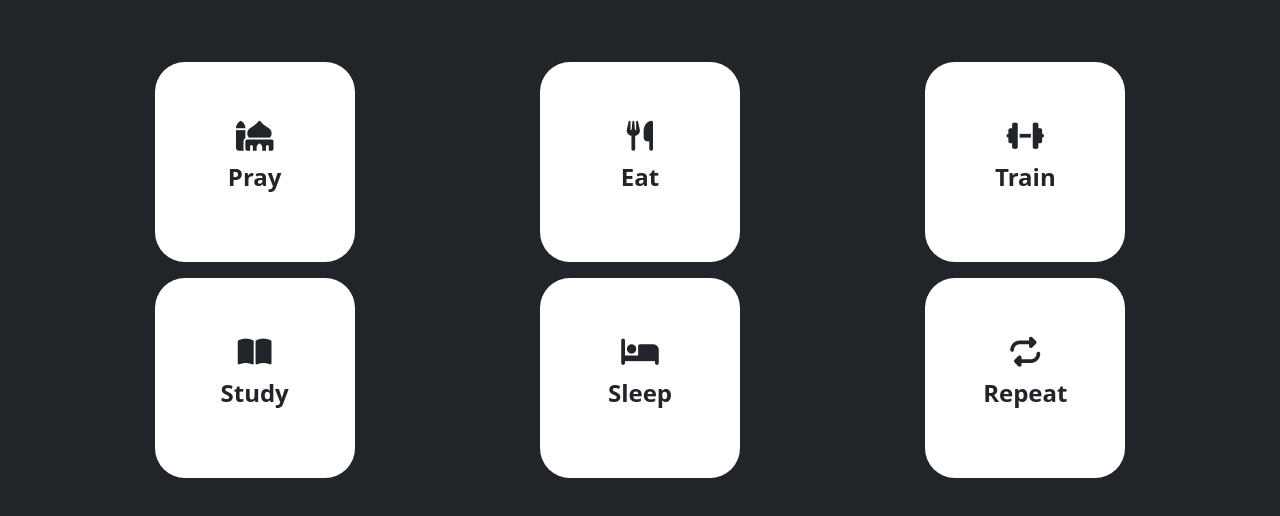
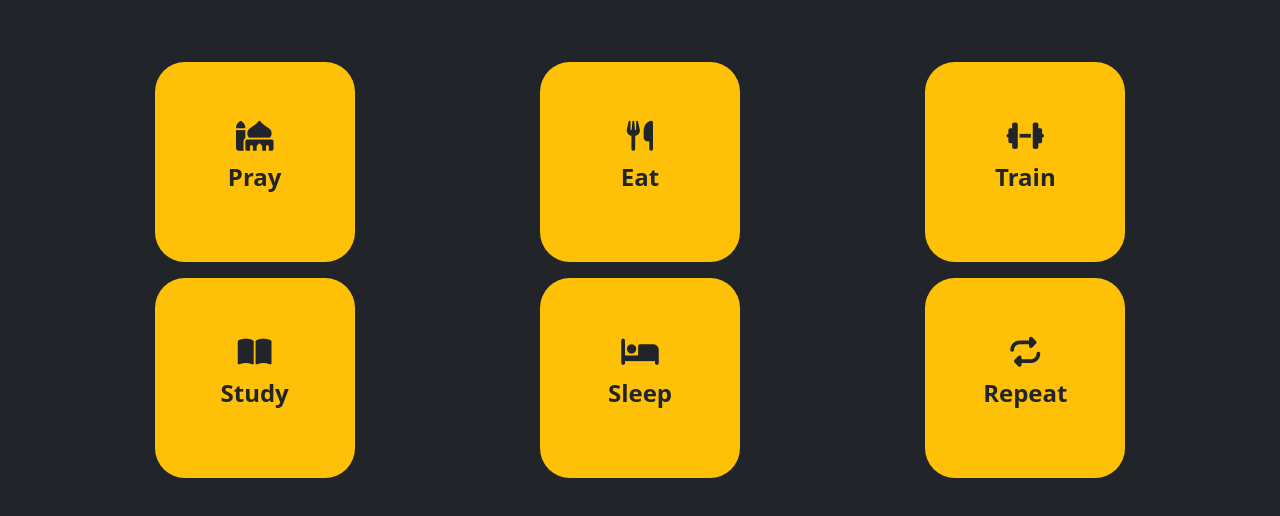
Before and after one commit to Ahmad-AlaaEdin/basherfit, a plain HTML site: page index.html in a window 1280 px wide. Shown: the part 802-1318 px from the top of the page. Drawn offline with nearby package versions, Linux system fonts and the light colour scheme.

Commit message:
Update index.html

```diff
--- a/index.html
+++ b/index.html
@@ -40,19 +40,19 @@
     <div class="container text-center ">
       <div class="row gap-3 my-3 ">
         <div class="col">
-          <div class="my-card ">
+          <div class="my-card bg-warning ">
             <i class="fa-solid fa-mosque "></i>
             <p class="m-2 fw-bold  fs-4">Pray</p>
           </div>
         </div>
         <div class="col">
-          <div class="my-card">
+          <div class="my-card bg-warning">
             <i class="fa-solid fa-utensils"></i>
             <p class="m-2 fw-bold  fs-4 ">Eat</p>
           </div>
         </div>
         <div class="col">
-          <div class="my-card">
+          <div class="my-card bg-warning">
             <i class="fa-solid fa-dumbbell"></i>
             <p class="m-2 fw-bold  fs-4">Train</p>
           </div>
@@ -60,19 +60,19 @@
       </div>
       <div class="row gap-3">
         <div class="col g-col-6">
-          <div class="my-card">
+          <div class="my-card bg-warning">
             <i class="fa-solid fa-book-open"></i>
             <p class="m-2 fw-bold  fs-4">Study</p>
           </div>
         </div>
         <div class="col">
-          <div class="my-card">
+          <div class="my-card bg-warning">
             <i class="fa-solid fa-bed"></i>
             <p class="m-2 fw-bold  fs-4">Sleep</p>
           </div>
         </div>
         <div class="col">
-          <div class="my-card">
+          <div class="my-card bg-warning">
             <i class="fa-solid fa-repeat"></i>
             <p class="m-2 fw-bold  fs-4">Repeat</p>
           </div>
```
